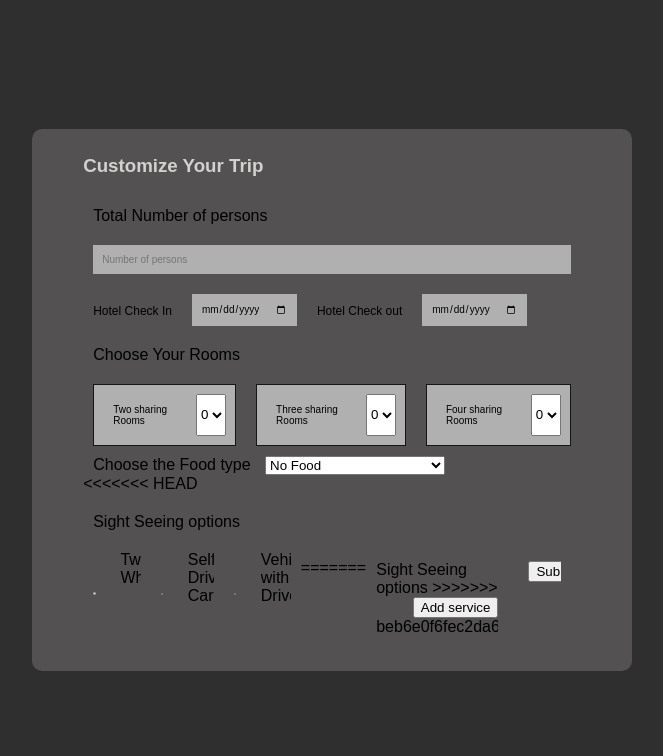
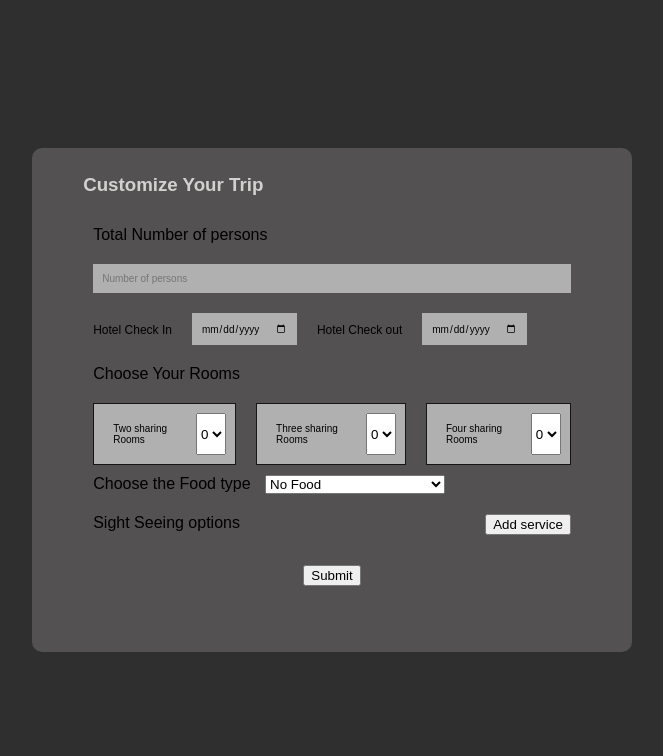
Before and after one commit to pavithran0397/web, a plain HTML site: page index.html in a window 1280 px wide. Shown: the whole page, without its empty margins (308-971 px from the left). Drawn offline with Linux system fonts and the light colour scheme.

Commit message:
debugging for cost sight seeing

```diff
--- a/index.html
+++ b/index.html
@@ -16,7 +16,7 @@
           type="number"
           id="no-of-persons"
           placeholder="Number of persons"
-          required
+
         />
 
         <div class="check-in-out">
@@ -24,12 +24,12 @@
             <label for="check-in">Hotel Check In</label>
           </div>
 
-          <input type="date" id="check-in" name="check-in " required />
+          <input type="date" id="check-in" name="check-in "  />
           <div class="label-check">
             <label for="check-out">Hotel Check out</label>
           </div>
 
-          <input type="date" id="check-out" name="check-out " required />
+          <input type="date" id="check-out" name="check-out "  />
         </div>
 
         <label class="labels" for="labels no-of-persons">Choose Your Rooms</label>
@@ -93,67 +93,39 @@
             <option value="3">breakfast lunch and dinner</option>
           </select>
         </div>
-<<<<<<< HEAD
-        <div class="labels sightseeing">
-          <div class="sight">Sight Seeing options</div>
-          <div class="radio-sightseeing">
-            <input
-              type="radio"
-              id="Two-Wheeler"
-              name="sight-seeing"
-              value="Two-Wheeler"
-            />
-              <label for="Two-Wheeler">Two Wheeler</label><br />
-            <input
-              type="radio"
-              id="self-drive-cars"
-              name="sight-seeing"
-              value="self-drive-cars"
-            />
-              <label for="self-drive-cars">Self Driving Cars</label><br />
-
-            <input
-              type="radio"
-              id="Vechicle--driver"
-              name="sight-seeing"
-              value="Vechicle--driver"
-            />
-              <label for="Vechicle--driver">Vehicle with Drivers</label><br />
-=======
         <div class="sightseeing" id="content">
           <div class="sight" id="sight">Sight Seeing options
             <button class="add-sight">Add service</button>
->>>>>>> beb6e0f6fec2da6a291b6602f5d9af6c11b453d2
           </div>
           <div class="content">
             <div class="radio-sightseeing" id="reveal-content">
-              <div>
+              <div class="radio">
                 <input
                 type="radio"
                 id="Two-Wheeler"
                 name="sight-seeing"
                 value="Two-Wheeler"
-                required
+
               />
                 <label for="Two-Wheeler">Two Wheeler</label><br />
               </div>
-              <div>
+              <div class="radio">
                 <input
                 type="radio"
                 id="self-drive-cars"
                 name="sight-seeing"
                 value="self-drive-cars"
-                required
+
               />
                 <label for="self-drive-cars">Self Driving Cars</label><br />
               </div>
-              <div>
+              <div class="radio">
                 <input
                 type="radio"
                 id="Vechicle--driver"
                 name="sight-seeing"
                 value="Vechicle--driver"
-                required
+
               />
                 <label for="Vechicle--driver">Vehicle with Drivers</label><br />
               </div>
@@ -171,7 +143,7 @@
                 type="number"
                 id="two-wheeler-question"
                 placeholder="Enter number of days"
-                required
+
               />
             </div>
             <div class="four-wheeler-question">
@@ -182,7 +154,7 @@
                 type="number"
                 id="four-wheeler-question"
                 placeholder="Enter number of days"
-                required
+
               />
             </div>
 
@@ -241,7 +213,7 @@
           </div>
 
         <div class="Submit">
-          <button type="submit">Submit</button>
+          <button type="button">Submit</button>
         </div>
         <div id="result"></div>
       </form>
--- a/script.js
+++ b/script.js
@@ -503,7 +503,7 @@
     const costRoomFood=calculateTheCost(textArray, foodMenu, totalNights);
 
      //-------------adding sightseeing cost---------------//
-     console.log("before calling sight seeing fn "+ foodMenu);
+
 totalCostForSightSeeing(costRoomFood);
 
 
@@ -756,7 +756,7 @@
 
 
 //calcualte cost for two wheelers
-const calculateTwoWheelers =function (totalNights) {
+const calculateTwoWheelers =function () {
   document.querySelector(".hidden-two-wheeler").style.display = "block";
   totalPersons = document.getElementById("no-of-persons").value;
   const daysTwoWheeler = document.getElementById("two-wheeler-question").value
@@ -766,7 +766,10 @@
   const costForTwoWheeler=600*(Math.round(
     totalPersons / 2
   ))*daysTwoWheeler
-  console.log("costForTwoWheeler: "+costForTwoWheeler)
+  console.log("costForTwoWheeler 1 day: "+600*(Math.round(
+    totalPersons / 2
+  )))
+  console.log(`costForTwoWheeler ${daysTwoWheeler} days: ${costForTwoWheeler}`)
 
   // console.log(costForTwoWheeler/daysTwoWheeler)
   return costForTwoWheeler;
@@ -820,7 +823,8 @@
     "hr"
   ).innerHTML = `You will get ${eightSeater} Eight seater and ${fiveSeater} Five seater`;
   const costForSelfDrive=((eightSeater*2000)+(fiveSeater*1500))*daysFourWheeler
-  console.log("costForSelfDrive: "+costForSelfDrive)
+  console.log(`costForSelfDrive for 1 day: ${(eightSeater*2000)+(fiveSeater*1500)}`)
+  console.log(`costForSelfDrive for ${daysFourWheeler} days: ${costForSelfDrive}`)
 
   return costForSelfDrive;
 }
@@ -948,7 +952,7 @@
 
 document.getElementById(
     "result"
-  ).textContent = ` The Cost of your Customised Package is Rs ${sumForSightSeeing+previousSum}`;
+  ).textContent = ` The Cost of your Customised Package is Rs ${sumForSightSeeing+previousSum} `;
 
 
 }
@@ -976,9 +980,10 @@
 
   });
 
-}
+}//add service button
 const addSighttbtn=document.querySelector(".add-sight")
-addSighttbtn.addEventListener("click",function(){
+addSighttbtn.addEventListener("click",function(e){
+  e.preventDefault();
   console.log(addSighttbtn.textContent)
   if(addSighttbtn.textContent==="Remove service"){
     addSighttbtn.textContent="Add service"
--- a/style.css
+++ b/style.css
@@ -77,7 +77,8 @@
   padding-top: 20px;
   font-size: 12px;
 }
-.radio-sightseeing {
+.radio,.radio-sightseeing{
+
   display: flex;
   flex-direction: row;
 }
@@ -143,17 +144,14 @@
     justify-content: space-between;
   }
   label{
-<<<<<<< HEAD
     margin:10px;
 
   }
   .labels{
     color: rgb(211, 209, 208);
 
-=======
     color: rgb(255, 255, 255);
     font-size: medium;
->>>>>>> beb6e0f6fec2da6a291b6602f5d9af6c11b453d2
   }
   .check-in-out{
     display: flex;
```
